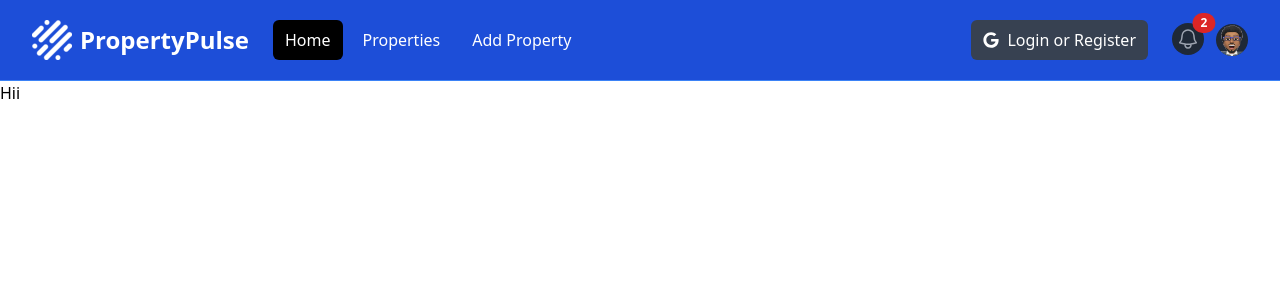
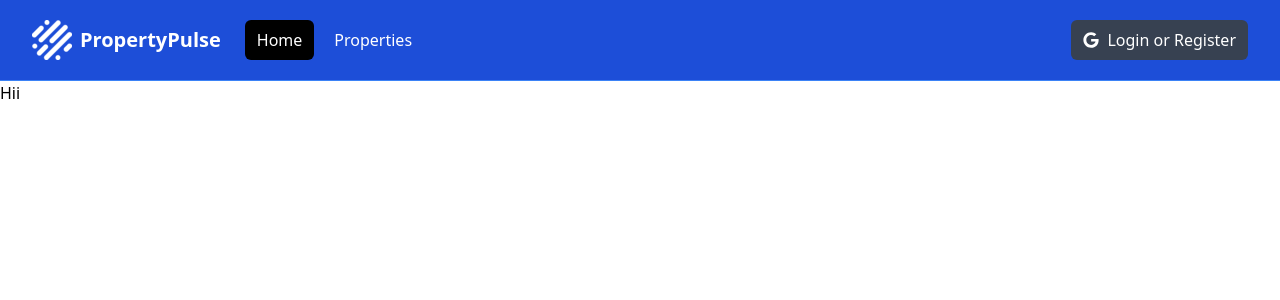
Before and after one commit to Peliah/property-pulse, a Next.js app: page / in a window 1280 px wide. Shown: the top 300 px of the page. Built offline with nearby package versions, Linux system fonts and the light colour scheme.

Commit message:
Lesson12: Conditional rendering of component on the navbar... pretty easy stuff actually

```diff
--- a/components/Navbar/index.tsx
+++ b/components/Navbar/index.tsx
@@ -6,11 +6,17 @@ import profileDefault from '@/assets/images/profile.png';
 import Link from 'next/link';
 import { FaGoogle } from 'react-icons/fa';
 import { useState } from 'react';
+import { usePathname } from 'next/navigation';
 
 
 const Navbar = () => {
     const [isMobile, setisMobile] = useState(false);
     const [isProfileOpen, setisProfileOpen] = useState(false);
+    const [isLoggedIn, setisLoggedIn] = useState(false);
+
+
+    const pathname = usePathname();
+
 
     return (
         <nav className='bg-blue-700 border-b border-blue-500'>
@@ -50,7 +56,7 @@ const Navbar = () => {
                         <Link className='flex flex-shrink-0 items-center' href='/'>
                             <Image className='h-10 w-auto' src={logo} alt='PropertyPulse' />
 
-                            <span className='hidden md:block text-white text-2xl font-bold ml-2'>
+                            <span className='hidden md:block text-white text-xl font-bold ml-2'>
                                 PropertyPulse
                             </span>
                         </Link>
@@ -59,27 +65,33 @@ const Navbar = () => {
                             <div className='flex space-x-2'>
                                 <Link
                                     href='/'
-                                    className='text-white bg-black hover:bg-gray-900 hover:text-white rounded-md px-3 py-2'
+                                    className={`${pathname === '/' ? 'bg-black' : ''} text-white hover:bg-gray-900 hover:text-white rounded-md px-3 py-2`}
                                 >
                                     Home
                                 </Link>
                                 <Link
                                     href='/properties'
-                                    className='text-white hover:bg-gray-900 hover:text-white rounded-md px-3 py-2'
+                                    className={`${pathname === '/properties' ? 'bg-black' : ''} text-white hover:bg-gray-900 hover:text-white rounded-md px-3 py-2`}
                                 >
                                     Properties
                                 </Link>
+                                {
+                                    isLoggedIn && (
+
                                         <Link
                                             href='/properties/add'
-                                    className='text-white hover:bg-gray-900 hover:text-white rounded-md px-3 py-2'
+                                            className={`${pathname === '/properties/add' ? 'bg-black' : ''} text-white hover:bg-gray-900 hover:text-white rounded-md px-3 py-2`}
                                         >
                                             Add Property
                                         </Link>
+                                    )
+                                }
                             </div>
                         </div>
                     </div>
 
                     {/* <!-- Right Side Menu (Logged Out) --> */}
+                    {!isLoggedIn && (
                         <div className='hidden md:block md:ml-6'>
                             <div className='flex items-center'>
                                 <button className='flex items-center text-white bg-gray-700 hover:bg-gray-900 hover:text-white rounded-md px-3 py-2'>
@@ -88,8 +100,10 @@ const Navbar = () => {
                                 </button>
                             </div>
                         </div>
+                    )}
 
                     {/* <!-- Right Side Menu (Logged In) --> */}
+                    {isLoggedIn && (
                         <div className='absolute inset-y-0 right-0 flex items-center pr-2 md:static md:inset-auto md:ml-6 md:pr-0'>
                             <a href='messages.html' className='relative group'>
                                 <button
@@ -182,6 +196,7 @@ const Navbar = () => {
                                 }
                             </div>
                         </div>
+                    )}
                 </div>
             </div>
 
@@ -193,26 +208,35 @@ const Navbar = () => {
                         <div className='space-y-1 px-2 pb-3 pt-2'>
                             <Link
                                 href='/'
-                                className='bg-gray-900 text-white block rounded-md px-3 py-2 text-base font-medium'
+                                className={`${pathname === '/' ? 'bg-gray-900' : ''} hover:bg-gray-700 text-white block rounded-md px-3 py-2 text-base font-medium`}
                             >
                                 Home
                             </Link>
                             <Link
                                 href='/properties'
-                                className='text-gray-300 hover:bg-gray-700 hover:text-white block rounded-md px-3 py-2 text-base font-medium'
+                                className={`${pathname === '/properties' ? 'bg-gray-900' : ''} hover:bg-gray-700 text-white block rounded-md px-3 py-2 text-base font-medium`}
                             >
                                 Properties
                             </Link>
+                            {
+                                isLoggedIn && (
+
                                     <Link
                                         href='/properties/add'
-                                className='text-gray-300 hover:bg-gray-700 hover:text-white block rounded-md px-3 py-2 text-base font-medium'
+                                        className={`${pathname === '/properties/add' ? 'bg-gray-900' : ''} hover:bg-gray-700 text-white block rounded-md px-3 py-2 text-base font-medium`}
                                     >
                                         Add Property
                                     </Link>
+                                )
+                            }
+
+                            {!isLoggedIn && (
                                 <button className='flex items-center text-white bg-gray-700 hover:bg-gray-900 hover:text-white rounded-md px-3 py-2 my-4'>
                                     <FaGoogle className='text-white mr-2' />
                                     <span>Login or Register</span>
                                 </button>
+
+                            )}
                         </div>
                     </div>
                 )
```
Lines whose indentation alone changed are shown as unchanged.
